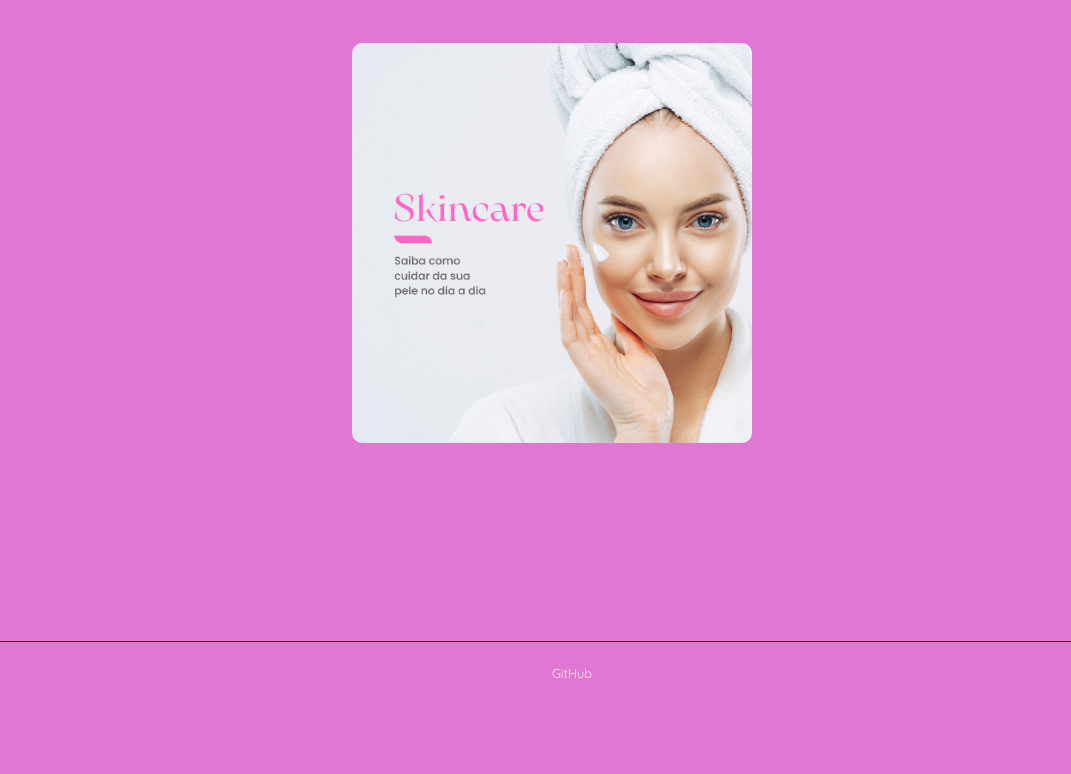
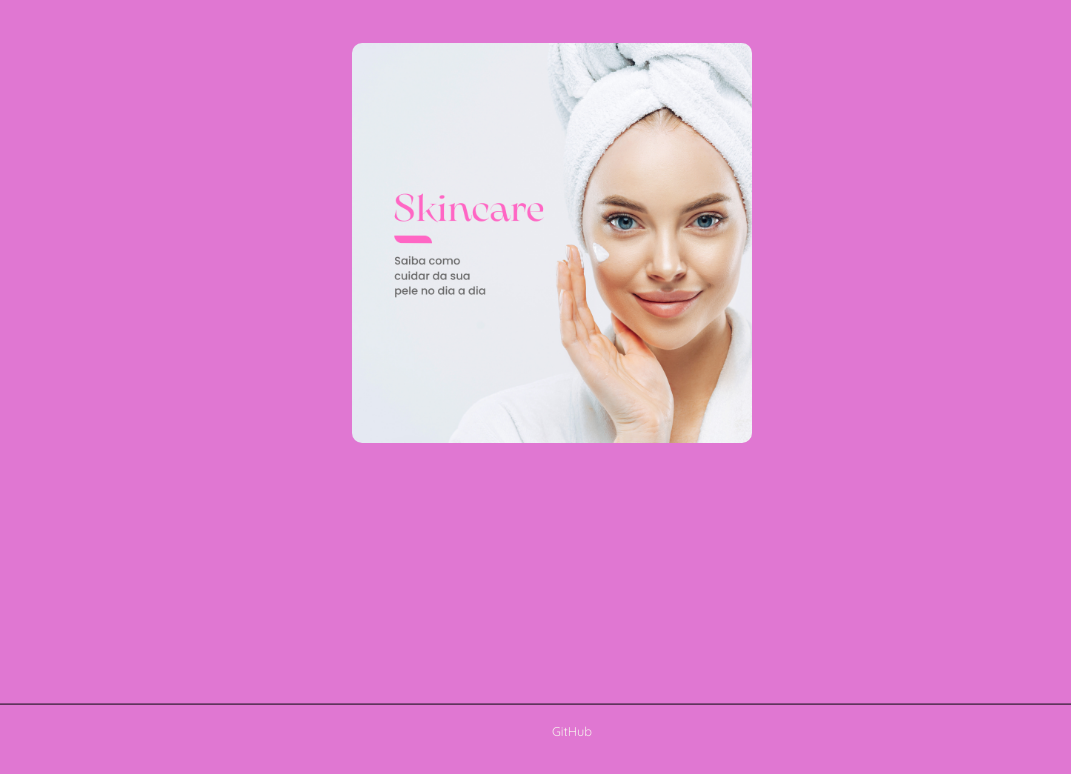
Before and after one commit to vidanieli/Rotina-Skincare, a plain HTML site: page index.html in a window 1280 px wide. Shown: the part 96-870 px from the top of the page, without its empty margins (88-1159 px from the left). Drawn offline with Linux system fonts and the light colour scheme.

Commit message:
Update footer styles for improved visibility
Fix footer positioning and visibility transitions.

```diff
--- a/style.css
+++ b/style.css
@@ -148,20 +148,27 @@ article a:hover {
 }
 
 .footer {
-    position: absolute; /* Posicionamento absoluto em relação ao elemento pai posicionado */
+    position: fixed; /* Fixa o elemento na tela, independente da rolagem */
     bottom: 0; /* Fixa no fundo */
     left: 0; /* Alinha à esquerda */
     width: 100%; /* Largura total */
     color: var(--tertiary-color); /* Cor do texto do rodapé */
     background-color: var(--bg-color); /* Cor de fundo do rodapé */
-    padding: 10px 10px; /* Espaçamento interno */
-    border-top: 1px solid #020202; /* Borda superior */
+    padding: 5px 0px; /* Espaçamento interno */
+    border-top: 1px solid var(--tertiary-color); /* Borda superior sutil */
     font-size: 0.8rem; /* Tamanho da fonte */
+    z-index: 10; /* Garante que o rodapé fique acima de outros elementos */
+    transform: translateY(100%); /* Esconde o rodapé para baixo por padrão */
+    transition: transform 0.3s ease-in-out; /* Adiciona uma transição suave */
+}
+
+.footer.visible {
+    transform: translateY(0); /* Traz o rodapé de volta à sua posição original */
 }
 
 .footer-location {
     color: #e965ee; /* Cor do texto de localização */
-    margin-bottom: 10px; /* Margem inferior */
+    margin-bottom: 20px; /* Margem inferior */
 }
 
 .footer-links {
@@ -169,7 +176,7 @@ article a:hover {
     display: flex; /* Ativa o layout flexbox */
     flex-wrap: wrap; /* Permite que os itens quebrem para a próxima linha */
     justify-content: center; /* Centraliza os links horizontalmente */
-    gap: 15px; /* Espaçamento entre os links */
+    gap: 5px; /* Espaçamento entre os links */
 }
 
 .footer-links a {
```
